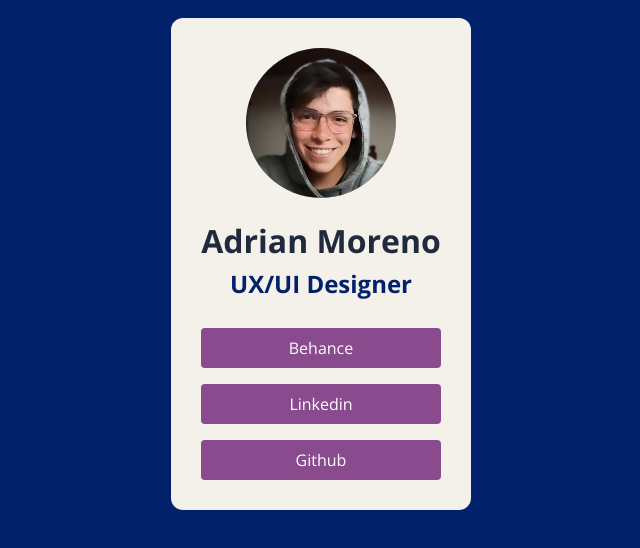
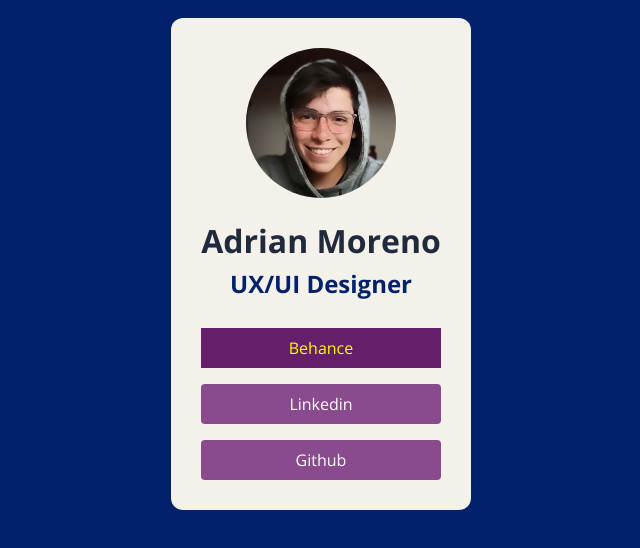
Before and after one commit to aemeonline/social-links-profile, a plain HTML site: page index.html in a window 1280 px wide. In both pictures the pointer is over the link "Behance". Shown: the whole page, without its empty margins (319-959 px from the left). Drawn offline with nearby package versions, Linux system fonts and the light colour scheme.

Commit message:
agregué hover a botones

```diff
--- a/styles.css
+++ b/styles.css
@@ -24,6 +24,7 @@ body {
   border-radius: 12px;
   margin-top: 10px;
   padding: 30px;
+  align-items: center;
 }
 
 /* .profile-section {
@@ -70,3 +71,8 @@ body {
   margin: auto;
   border-radius: 4px;
 }
+
+.link-section a:hover {
+  background-color: #651e6a;
+  color: yellow;
+}
```
